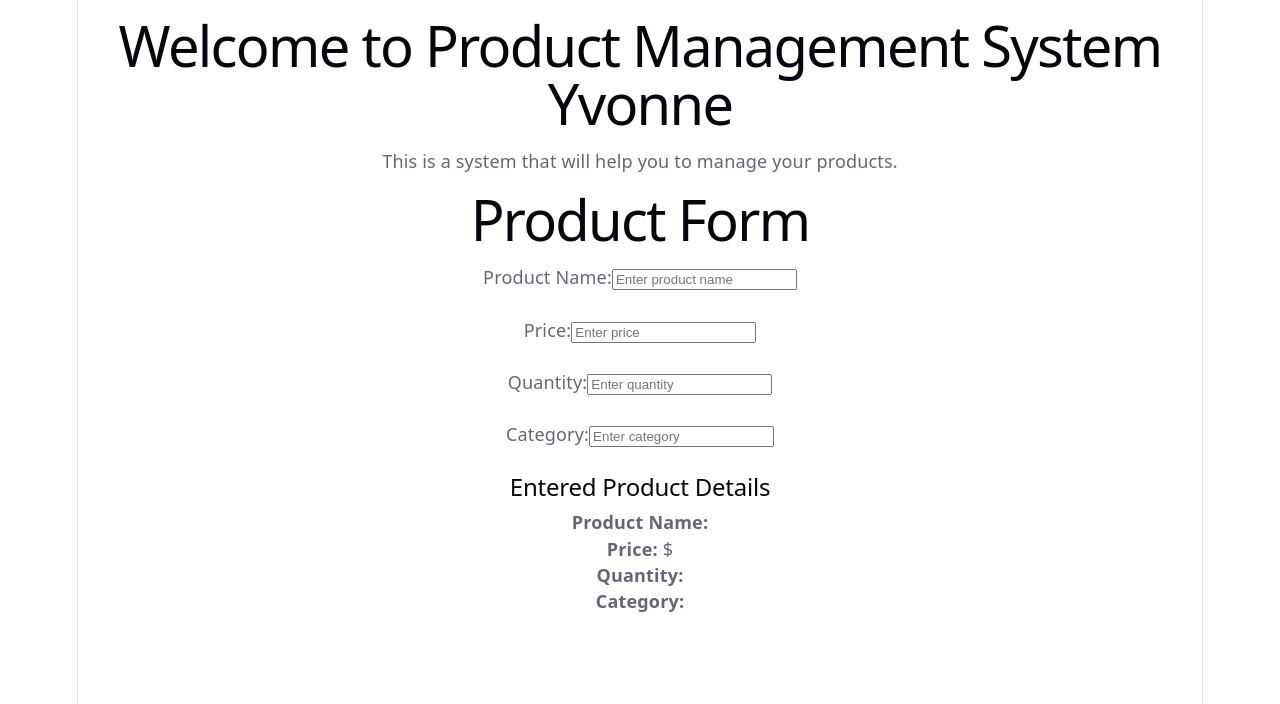
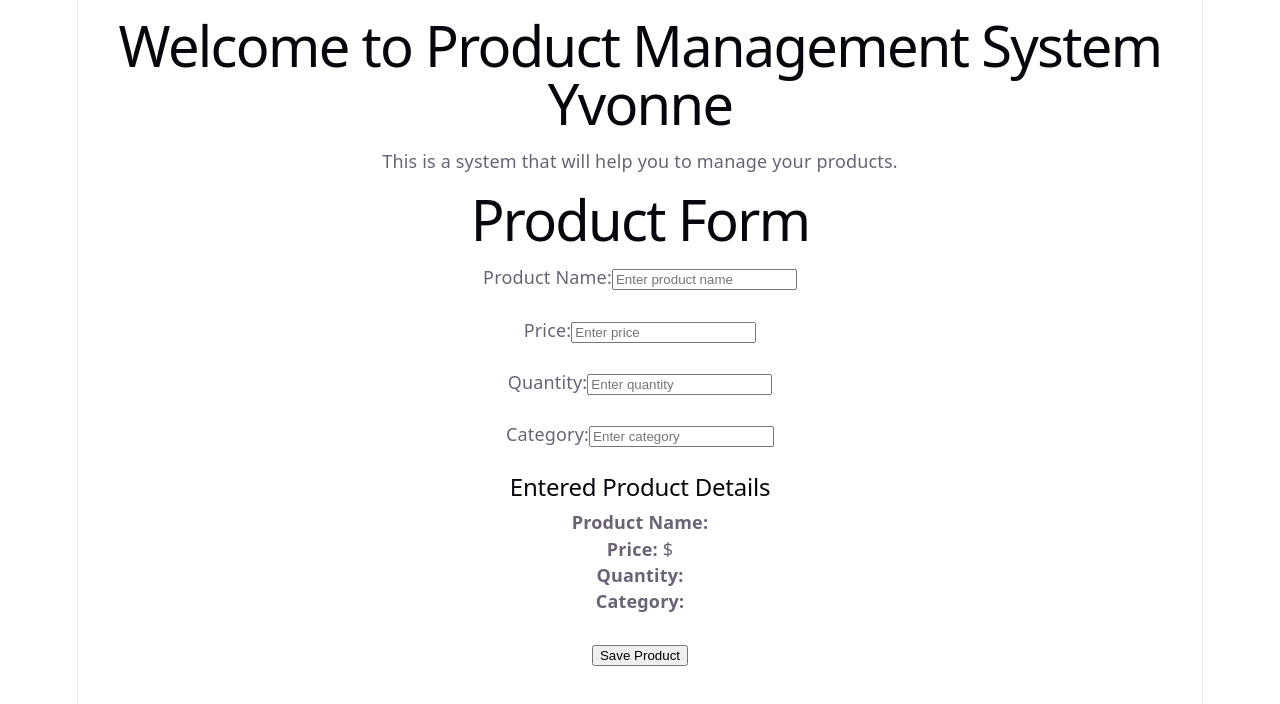
Before and after one commit to YvonneMukabera/product-management-frontend, a React (Vite) app: page / in a window 1280 px wide. Shown: the top 704 px of the page. Built offline with nearby package versions, Linux system fonts and the light colour scheme.

Commit message:
updating product form

```diff
--- a/src/App.jsx
+++ b/src/App.jsx
@@ -7,6 +7,21 @@
   const [price, setPrice] = useState("");
   const [quantity, setQuantity] = useState("");
   const [category, setCategory] = useState("");
+  //to handle form submission
+  const handleSubmit = () => {
+    if (!name || !price || !quantity || !category) {
+      alert("Please fill in all fields.");
+      return;
+    }
+    // Here you can handle the form submission, e.g., send data to a server or update state
+    console.log("Product Details:", { name, price, quantity, category });
+    alert("Product details saved successfully!");
+    // Reset form fields after submission
+    setName("");
+    setPrice("");
+    setQuantity("");
+    setCategory("");
+  };
   return (
     <div>
       <h1>{title}</h1>
@@ -41,6 +56,8 @@
       <p><strong>Price:</strong> ${price}</p>
       <p><strong>Quantity:</strong> {quantity}</p>
       <p><strong>Category:</strong> {category}</p>
+      <br />
+      <button onClick={handleSubmit}>Save Product</button>
     </div>
   );
  }
```
